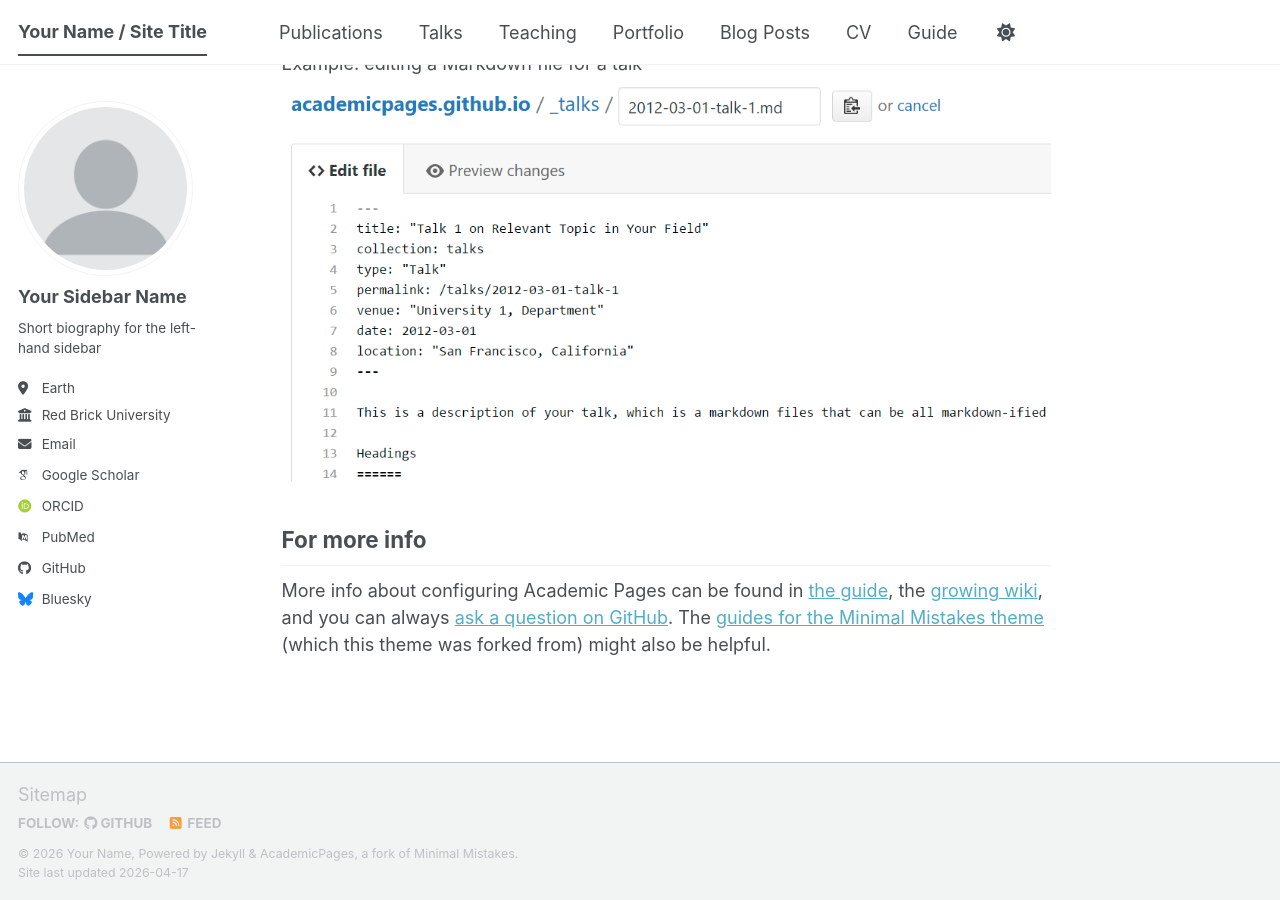
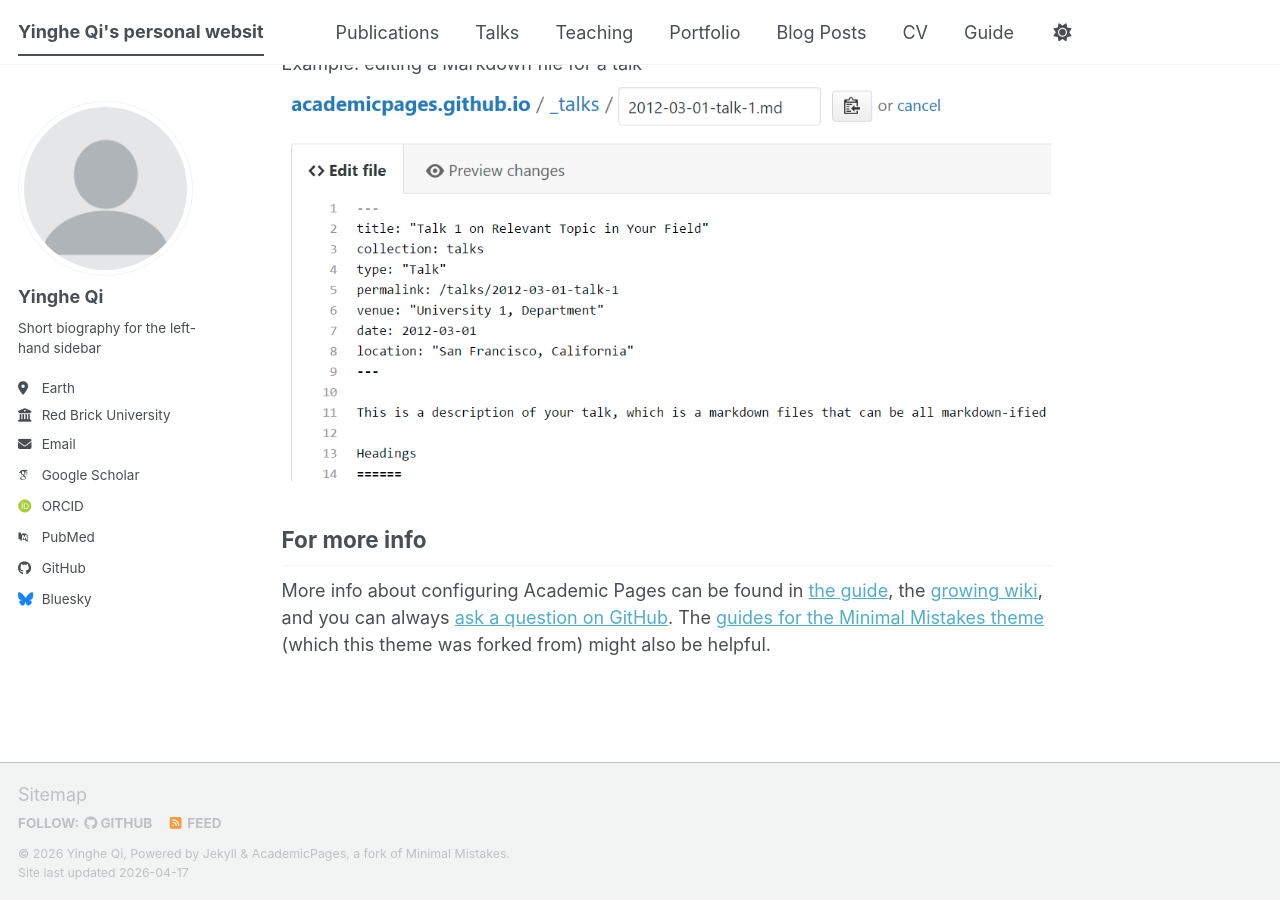
Before and after one commit to yingheqi/yingheqi.github.io, a Jekyll site: the page built from _pages/about.md, in a window 1280 px wide and 900 px high, scrolled down 2720 px. Built offline with Jekyll 4.4.1, drawn with Linux system fonts in a browser that asks for light colours; some web fonts are replaced; a script bundle is joined from its source files by our own code; library files that are not in the unit come from our copies.

Commit message:
Update _config.yml

```diff
--- a/_config.yml
+++ b/_config.yml
@@ -9,9 +9,9 @@
 # Basic Site Settings
 locale                   : "en-US"
 site_theme               : "default" # The available themes options are "default", "air", "sunrise", "mint", "dirt" and "contrast"
-title                    : "Your Name / Site Title"
+title                    : "Yinghe Qi's personal websit"
 title_separator          : "-"
-name                     : &name "Your Name"
+name                     : &name "Yinghe Qi"
 description              : &description "Your Name's academic portfolio"   # Update this with a general description of your site, this is the default if not overridden by a page
 url                      : https://academicpages.github.io # The base hostname & protocol for your site e.g. "https://[your GitHub username].github.io",
                                                            # or if you already have some other page hosted on Github then use "https://[your GitHub username].github.io/[Your Repo Name]"
@@ -24,7 +24,7 @@ repository               : "academicpages/academicpages.github.io"
 author:
   # Biographic information
   avatar           : "profile.png"
-  name             : "Your Sidebar Name"
+  name             : "Yinghe Qi"
   pronouns         : # example: "she/her"
   bio              : "Short biography for the left-hand sidebar"
   location         : "Earth"
```
